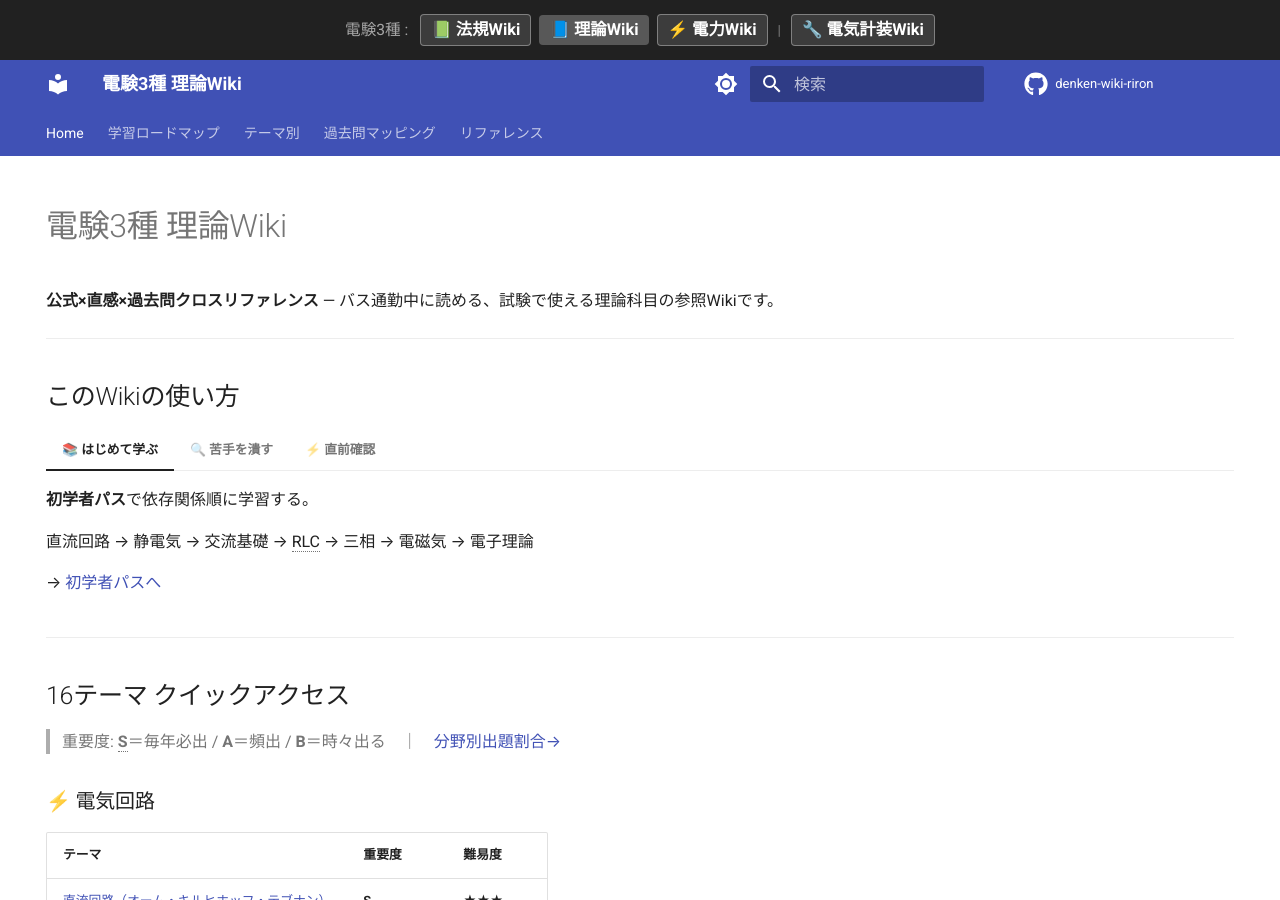
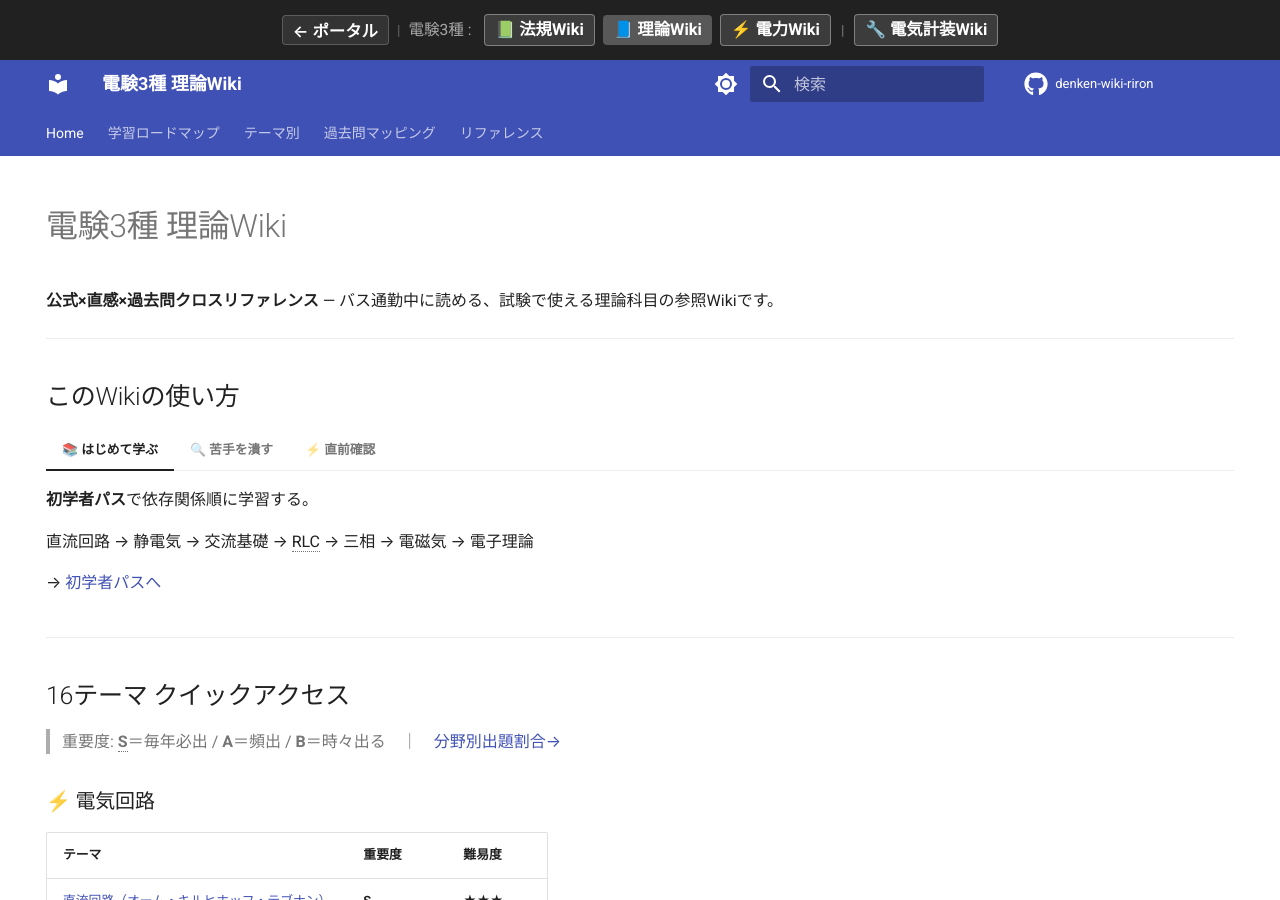
Before and after one commit to kfurufuru/denken-wiki-riron, an MkDocs documentation site: the page built from docs/index.md, in a window 1280 px wide and 900 px high. Built offline with MkDocs 1.6.1 and Material for MkDocs 9.7.7, drawn with Linux system fonts in a browser that asks for light colours; comment, search, counter and statistics services are not loaded.

Commit message:
Add portal back button to announce bar

```diff
--- a/overrides/main.html
+++ b/overrides/main.html
@@ -2,6 +2,8 @@
 
 {% block announce %}
   <div style="display:flex; gap:8px; align-items:center; justify-content:center; flex-wrap:wrap; padding:2px 0;">
+    <button onclick="history.back()" style="font-weight:600; color:#fff; background:rgba(255,255,255,0.08); border:1px solid rgba(255,255,255,0.2); border-radius:4px; padding:2px 10px; font-size:0.82rem; cursor:pointer;" onmouseover="this.style.background='rgba(255,255,255,0.2)'" onmouseout="this.style.background='rgba(255,255,255,0.08)'">← ポータル</button>
+    <span style="color:rgba(255,255,255,0.3);">|</span>
     <span style="font-size:0.78rem; color:rgba(255,255,255,0.6); margin-right:4px;">電験3種 :</span>
     <a href="https://kfurufuru.github.io/denken-wiki/"
        style="font-weight:600; color:#fff; text-decoration:none; background:rgba(255,255,255,0.12); border:1px solid rgba(255,255,255,0.35); border-radius:4px; padding:2px 10px; font-size:0.82rem;"
```
